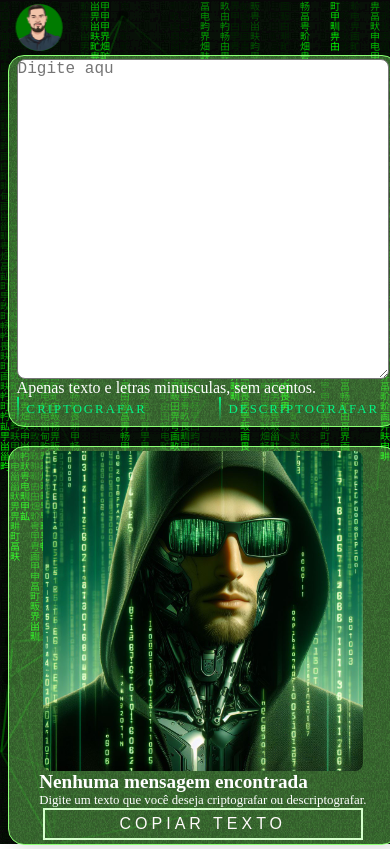
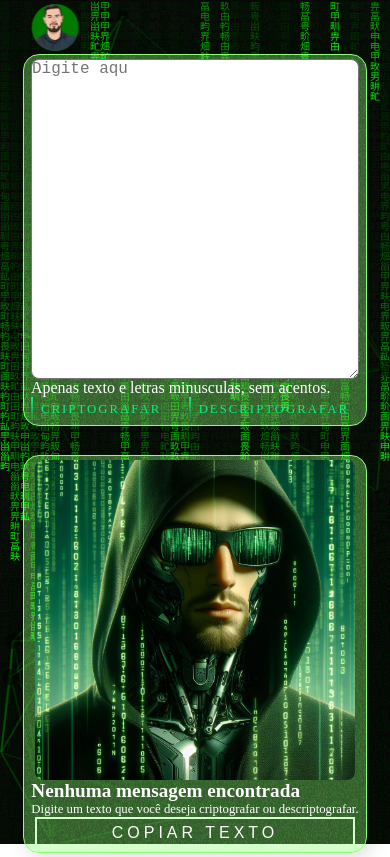
Before and after one commit to jonathafabricio/challenge-alura-criptografia, a plain HTML site: page index.html in a window 390 px wide. Drawn offline with nearby package versions, Linux system fonts and the light colour scheme.

Commit message:
atualização responsividade

```diff
--- a/assets/css/style.css
+++ b/assets/css/style.css
@@ -6,13 +6,13 @@
 
 ::selection {
     background: #009900;
-    ;
     color: #000000;
 }
 
 /* body */
 body {
     height: 100vh;
+    margin: 0 auto;
 }
 
 canvas {
@@ -23,8 +23,14 @@ canvas {
     z-index: -2;
     width: 100%;
     height: 100%;
+}
 
+.input,
+.output {
+    margin: 1% 2%;
+    width: calc(50% - 4%);
 }
+
 
 /* particulas */
 #particles-js {
@@ -33,7 +39,6 @@ canvas {
 }
 
 /* navbar */
-
 nav {
     align-items: center;
     display: flex;
@@ -41,7 +46,7 @@ nav {
 
 nav img {
     width: 8%;
-    margin: 1% 4% 0 4%;
+    margin: 1% 4% 0 8%;
     border-radius: 50%;
     animation: backgroundAnimation 10s infinite, float 3s ease-in-out infinite;
     object-fit: cover;
@@ -99,15 +104,19 @@ nav img {
 /* main */
 main {
     display: flex;
+    justify-content: space-between;
+    padding: 0 4%;
 }
+
+
 
 /* input */
 .input {
     display: flex;
     flex-direction: column;
-    width: 50%;
+    width: calc(50% - 4%);
     margin: 1% 2% 1% 2%;
-    padding: 1% 2% 1% 2%;
+    padding: 1% 2%;
     border-radius: 16px;
     border: 1px solid #8dff76;
     box-shadow: 4px 4px 20px 0px rgba(1, 8, 14, 0.15);
@@ -260,14 +269,13 @@ main {
         bottom: 100%;
     }
 }
-
 /* fim input*/
 
 /* output */
 .output {
     display: flex;
     flex-direction: column;
-    width: 50%;
+    width: calc(50% - 4%);
     justify-content: center;
     align-items: center;
     margin: 1% 2% 1% 2%;
@@ -353,7 +361,6 @@ main {
     transform-origin: bottom right;
     transform: scale(0);
 }
-
 /* fim output */
 
 /* modal */
@@ -426,7 +433,7 @@ main {
 
     .input,
     .output {
-        width: 100%;
+        width: 96%;
         margin: 1% 2%;
     }
 
@@ -446,12 +453,15 @@ main {
         width: 48%;
         margin-top: 1rem;
     }
+    .output img {
+        width: 10rem;
+    }
 }
 
 @media (max-width: 445px) {
     nav img {
         width: 12%;
-        margin: 1% 4% 0 8%;
+        margin: 1% 4% 0 12%;
     }
 
     .input__button button {
@@ -470,19 +480,20 @@ main {
     }
 
     .output {
-        margin-top: 15px;
+        margin-top: 25px;
     }
 
     .output img {
         width: 20rem;
     }
+
     .modal-content {
         width: 50%;
         margin-top: 40%;
     }
 }
 
-@media (max-width: 340px) {
+@media (max-width: 365px) {
     nav img {
         width: 12%;
         margin: 1% 4% 0 10%;
@@ -500,7 +511,7 @@ main {
     }
 
     .input__textarea {
-        height: 20rem;
+        height: 15rem;
     }
 
     .output {
@@ -521,5 +532,4 @@ main {
         font-size: 0.5rem;
     }
 }
-
 /* fim responsividade */
```
